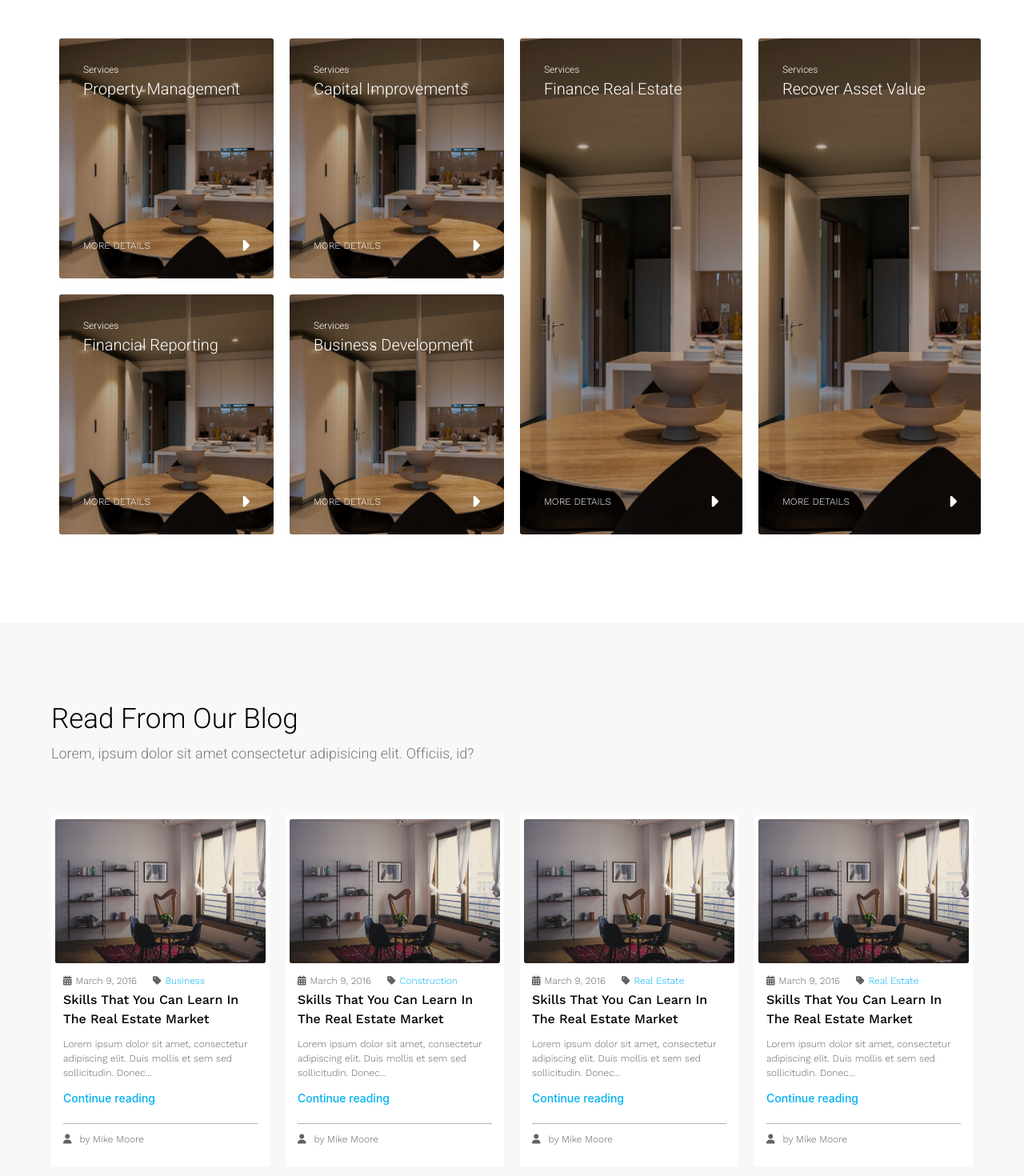
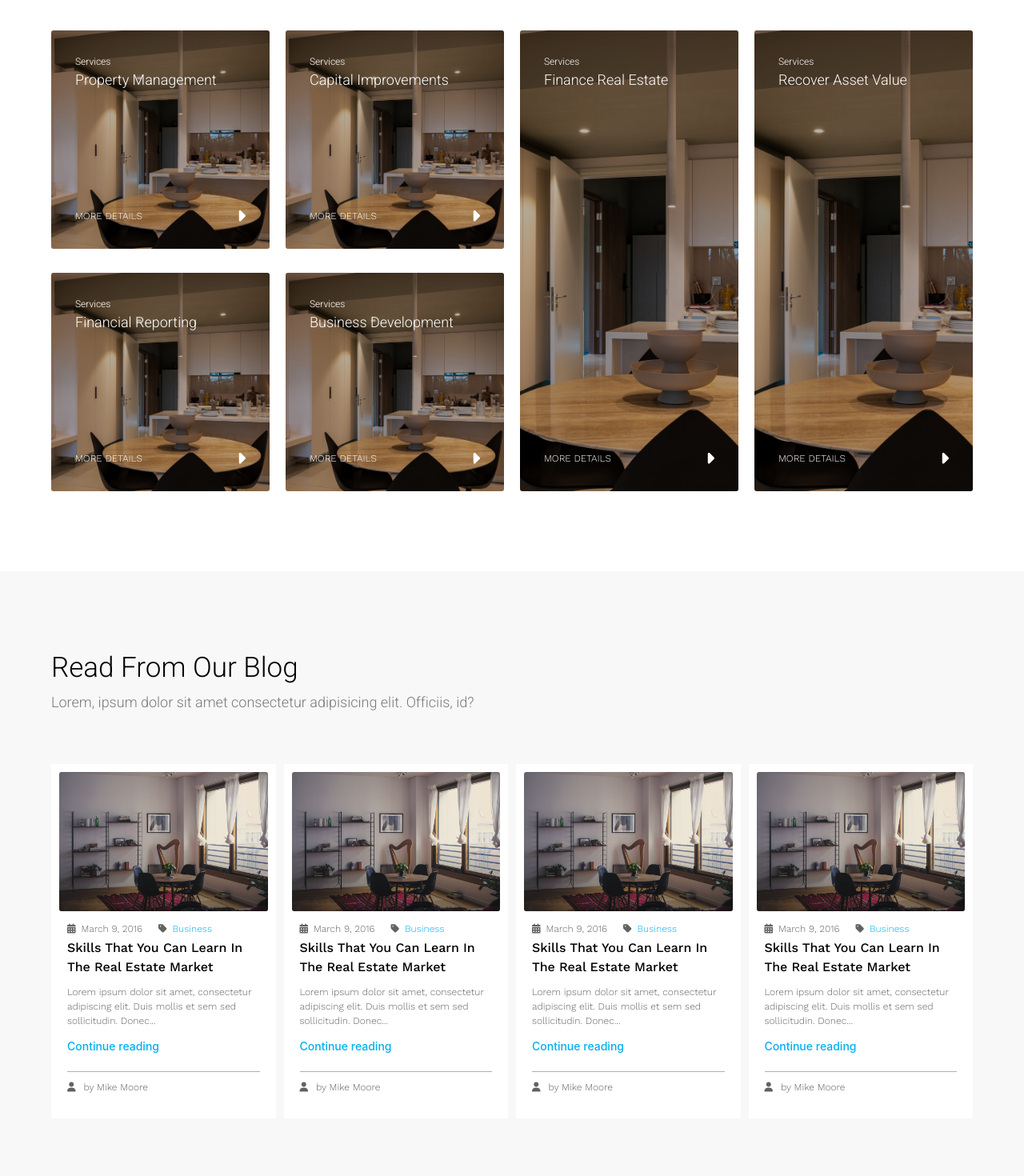
Before and after one commit to Stefan0305/houzez-app, a React (Create React App) app: page /about in a window 1280 px wide. Shown: the part 1770-3240 px from the top of the page at 80% size. Built offline with nearby package versions, Linux system fonts and the light colour scheme.

Commit message:
added responsive design to about page

```diff
--- a/src/pages/About/About.js
+++ b/src/pages/About/About.js
@@ -270,9 +270,13 @@ function About() {
               </a>
               <div className="blog-details">
                 <div className="tags">
+                  <div>
                     <i className="fa-solid fa-calendar-days"></i>March 9, 2016
+                  </div>
+                  <div>
                     <i className="fa-solid fa-tag"></i>
                     <a href="">Business</a>
+                  </div>
                 </div>
                 <h4>Skills That You Can Learn In The Real Estate Market</h4>
                 <p>
@@ -294,9 +298,13 @@ function About() {
               </a>
               <div className="blog-details">
                 <div className="tags">
+                  <div>
                     <i className="fa-solid fa-calendar-days"></i>March 9, 2016
+                  </div>
+                  <div>
                     <i className="fa-solid fa-tag"></i>
-                  <a href="">Construction</a>
+                    <a href="">Business</a>
+                  </div>
                 </div>
                 <h4>Skills That You Can Learn In The Real Estate Market</h4>
                 <p>
@@ -318,9 +326,13 @@ function About() {
               </a>
               <div className="blog-details">
                 <div className="tags">
+                  <div>
                     <i className="fa-solid fa-calendar-days"></i>March 9, 2016
+                  </div>
+                  <div>
                     <i className="fa-solid fa-tag"></i>
-                  <a href="">Real Estate</a>
+                    <a href="">Business</a>
+                  </div>
                 </div>
                 <h4>Skills That You Can Learn In The Real Estate Market</h4>
                 <p>
@@ -342,9 +354,13 @@ function About() {
               </a>
               <div className="blog-details">
                 <div className="tags">
+                  <div>
                     <i className="fa-solid fa-calendar-days"></i>March 9, 2016
+                  </div>
+                  <div>
                     <i className="fa-solid fa-tag"></i>
-                  <a href="">Real Estate</a>
+                    <a href="">Business</a>
+                  </div>
                 </div>
                 <h4>Skills That You Can Learn In The Real Estate Market</h4>
                 <p>
--- a/src/pages/About/About.scss
+++ b/src/pages/About/About.scss
@@ -26,6 +26,13 @@
     display: flex;
     justify-content: space-evenly;
     gap: 50px;
+    @media (max-width: 575px) {
+      flex-direction: column;
+      gap: 0;
+      .column {
+        width: 100%;
+      }
+    }
     p {
       font-family: var(--ff-body);
       color: #54595f;
@@ -65,9 +72,16 @@
 
   .our-team-body {
     display: flex;
+    flex-direction: column;
     gap: 20px;
+    @media (min-width: 768px) {
+      flex-direction: row;
       .employee-card {
         width: 25%;
+      }
+    }
+    .employee-card {
+      width: 100%;
       position: relative;
       overflow: hidden;
       cursor: pointer;
@@ -131,10 +145,13 @@
       top: 0;
       width: 100%;
       height: 100%;
-      padding: 30px 20px;
+      padding: 20px 20px;
       text-align: center;
       background-color: rgba($color: #fff, $alpha: 0.9);
       transition: all 0.2s;
+      display: flex;
+      flex-direction: column;
+      justify-content: center;
       > :first-child {
         font-weight: 600;
         margin-bottom: 5px;
@@ -149,24 +166,29 @@
         margin-bottom: 20px;
         font-size: 14px;
         padding: 0 10px;
+        @media (min-width: 768px) and (max-width: 991px) {
+          display: none;
+        }
       }
       > div {
         margin: 0 auto;
         display: flex;
-        justify-content: space-evenly;
-        width: 60%;
-        margin: 0 auto;
+        justify-content: center;
         .fa-facebook-f {
           color: #506dab;
+          margin-right: 10px;
         }
         .fa-twitter {
           color: #00aced;
+          margin-right: 10px;
         }
         .fa-google-plus-g {
           color: #dd4b39;
+          margin-right: 10px;
         }
         .fa-linkedin-in {
           color: #007bb6;
+          margin-right: 10px;
         }
         .fa-instagram {
           color: deeppink;
@@ -194,20 +216,33 @@
     }
   }
   .services-body {
+    width: 100%;
     display: flex;
+    flex-direction: column;
     flex-wrap: wrap;
-    flex-direction: column;
-    height: 80vh;
+    @media (max-width: 767px) {
+      gap: 20px;
+      .small-box,
+      .big-box {
+        width: 100%;
+        aspect-ratio: 1 / 1;
+      }
+    }
+    @media (min-width: 768px) {
+      aspect-ratio: 1/0.5;
+      gap: 20px;
+      justify-content: space-between;
+      .small-box,
+      .big-box {
+        width: calc((100% - 60px) / 4);
       }
       .small-box {
-    height: calc(50% - 20px);
-    width: calc(25% - 20px);
-    margin: 10px 10px;
+        aspect-ratio: 1/1;
       }
       .big-box {
-    height: calc(100% - 10px);
-    width: calc(25% - 10px);
-    margin: 10px 10px;
+        height: 100%;
+      }
+    }
   }
   .box-item {
     background-image: url("../../../public/images/apartment-3.jpg");
@@ -239,6 +274,17 @@
       }
     }
   }
+  .box-title {
+    z-index: 5;
+    font-family: var(--ff-heading);
+    font-weight: var(--fw-regular);
+    p {
+      font-size: var(--fs-xxs);
+    }
+    h4 {
+      font-size: var(--fs-default);
+    }
+  }
   .box-details {
     display: flex;
     justify-content: space-between;
@@ -253,20 +299,10 @@
       font-size: var(--fs-xxs);
     }
   }
-  .box-title {
-    z-index: 5;
-    font-family: var(--ff-heading);
-    font-weight: var(--fw-regular);
-    p {
-      font-size: var(--fs-xxs);
-    }
-    h4 {
-      font-size: var(--fs-title);
-    }
-  }
 }
 
-.blog{
+// blog section
+.blog {
   background-color: #f8f8f8;
   padding: 100px 0;
   .heading {
@@ -284,20 +320,26 @@
     }
   }
 
-  .blog-body{
+  .blog-body {
     display: flex;
-    gap: 20px;
-    .blog-card{
-      padding: 5px;
+    flex-wrap: wrap;
+    gap: 10px;
+    .blog-card {
+      padding: 10px;
       background-color: white;
-      .blog-image{
+      width: 100%;
+      @media (min-width: 768px) {
+        width: calc((100% - 10px) / 2);
+      }
+      @media (min-width: 992px) {
+        width: calc((100% - 30px) / 4);
+      }
+      .blog-image {
         position: relative;
-        height: 180px;
-        img{
+        img {
           border-radius: 3px;
-          height: 100%;
         }
-        .overlay{
+        .overlay {
           border-radius: 3px;
           width: 100%;
           height: 50%;
@@ -310,69 +352,70 @@
           );
           transition: all 0.2s;
         }
-        &:hover{
-          .overlay{
+        &:hover {
+          .overlay {
             opacity: 0;
           }
         }
       }
-      .blog-details{
+      .blog-details {
         padding: 10px;
-        a{
+        a {
           text-decoration: none;
           color: var(--clr-primary-cyan);
         }
-        .tags{
+        .tags {
           display: flex;
+          flex-wrap: wrap;
           justify-content: flex-start;
           align-items: center;
           font-size: 12px;
           font-family: var(--ff-body);
           font-weight: 300;
           padding: 3px 0;
-          gap: 20px;
+          column-gap: 20px;
+          row-gap: 5px;
           color: #626262;
-          i{
-            margin-right: -15px;
+          i {
+            margin-right: 7px;
           }
-          >a{
+          > a {
             font-weight: 300;
             font-size: 12px;
             font-family: var(--ff-body);
           }
         }
         text-align: left;
-        h4{
+        h4 {
           margin-bottom: 10px;
           font-family: var(--ff-body);
           font-weight: 500;
           font-size: 16px;
         }
-        p{
+        p {
           font-weight: 300;
           font-size: 12px;
           font-family: var(--ff-body);
-            color:#626262;
+          color: #626262;
           padding-bottom: 10px;
         }
-        >a{
+        > a {
           font-size: 14px;
           font-weight: 500;
         }
-        .user{
-          border-top: 1px solid rgba(62, 62, 62, .4);
+        .user {
+          border-top: 1px solid rgba(62, 62, 62, 0.4);
           padding: 10px 0;
           margin-top: 20px;
           font-weight: 300;
           font-family: var(--ff-body);
           font-size: 12px;
           color: #626262;
-          i{
+          i {
             margin-right: 10px;
           }
         }
       }
     }
   }
-
 }
```
Lines whose indentation alone changed are shown as unchanged.
